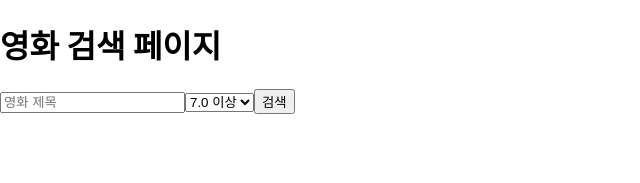
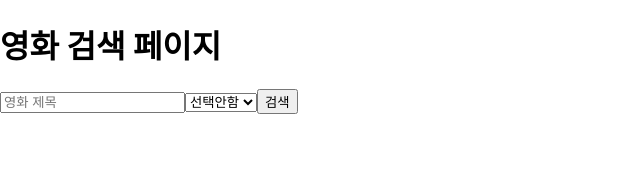
Before and after one commit to lee-sangone/react_movie-api, a React (Create React App) app: page / in a window 1280 px wide. Shown: the top 183 px of the page, without its empty margins (0-640 px from the left). Built offline with nearby package versions, Linux system fonts and the light colour scheme.

Commit message:
rating function update

```diff
--- a/src/App.js
+++ b/src/App.js
@@ -9,6 +9,7 @@ const MoviePage = () => {
   const [keyword, setKeyword] = useState("");
   const [movieList, setMovieList] = useState([]);
   const [isLoading, setIsLoading] = useState(false);
+  const [rating, setRating] = useState(0);
 
   useEffect(() => {
     console.log("movieList", movieList);
@@ -47,6 +48,10 @@ const MoviePage = () => {
     setKeyword(e.target.value);
   };
 
+  const handleChangeRating = (e) => {
+    setRating(e.target.value);
+  };
+
   return (
     <div>
       <h1>영화 검색 페이지</h1>
@@ -57,7 +62,8 @@ const MoviePage = () => {
             onChange={handleChangeKeyword}
             placeholder="영화 제목"
           />
-          <select>
+          <select value={rating} onChange={handleChangeRating}>
+            <option value={0}>선택안함</option>
             <option value={7.0}>7.0 이상</option>
             <option value={7.5}>7.5 이상</option>
             <option value={8.0}>8.0 이상</option>
@@ -77,7 +83,9 @@ const MoviePage = () => {
               (
                 { id, title, poster_path, release_date, vote_average },
                 index
-              ) => (
+              ) => {
+                if (rating <= vote_average)
+                  return (
                     <li key={`${id}_${index}`}>
                       <div>{title}</div>
                       {poster_path ? (
@@ -88,7 +96,8 @@ const MoviePage = () => {
                       <div>출시일 : {release_date}</div>
                       <div>평점 : {vote_average}</div>
                     </li>
-              )
+                  );
+              }
             )}
           </ul>
         )}
```
Lines whose indentation alone changed are shown as unchanged.
